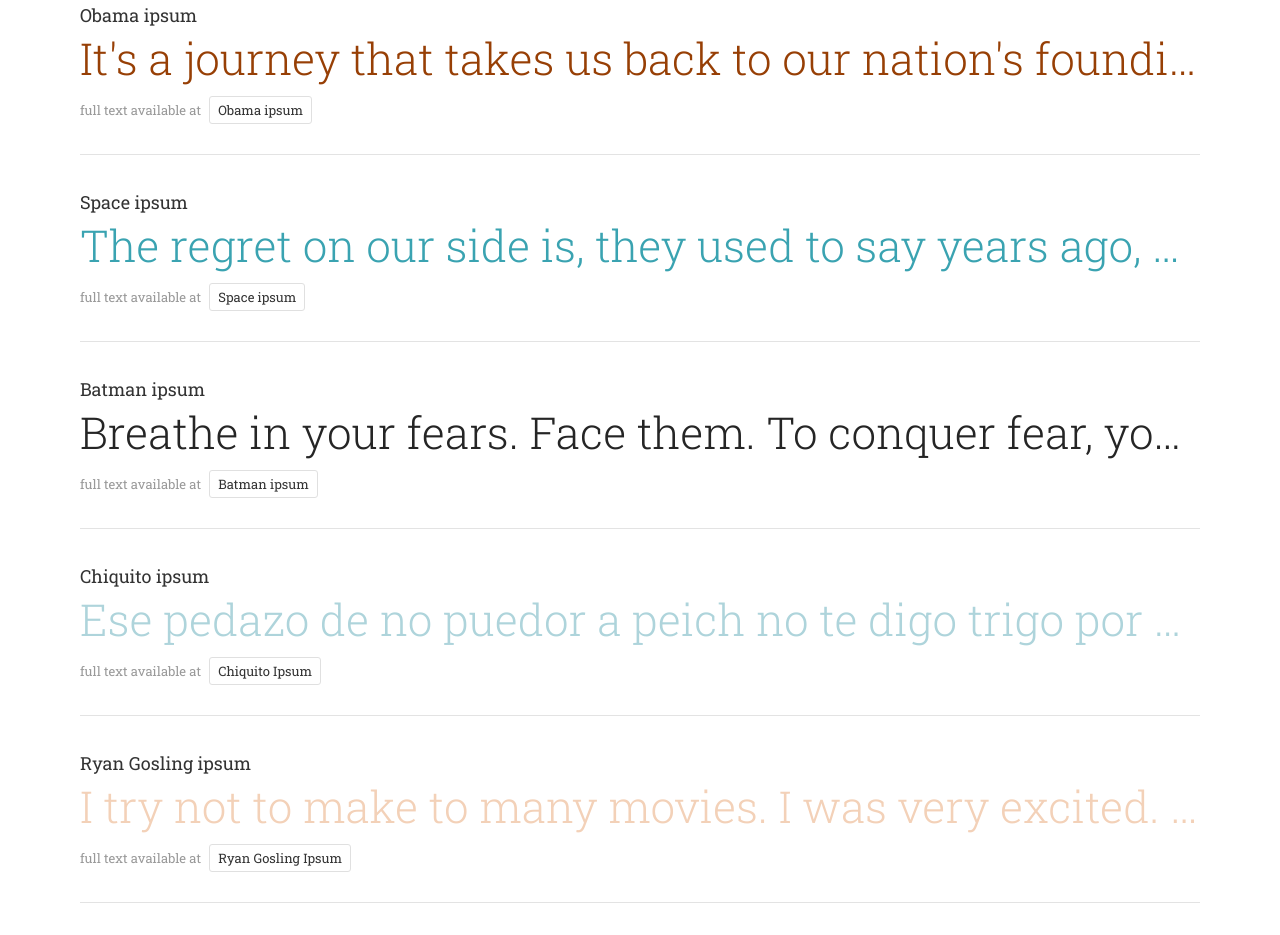
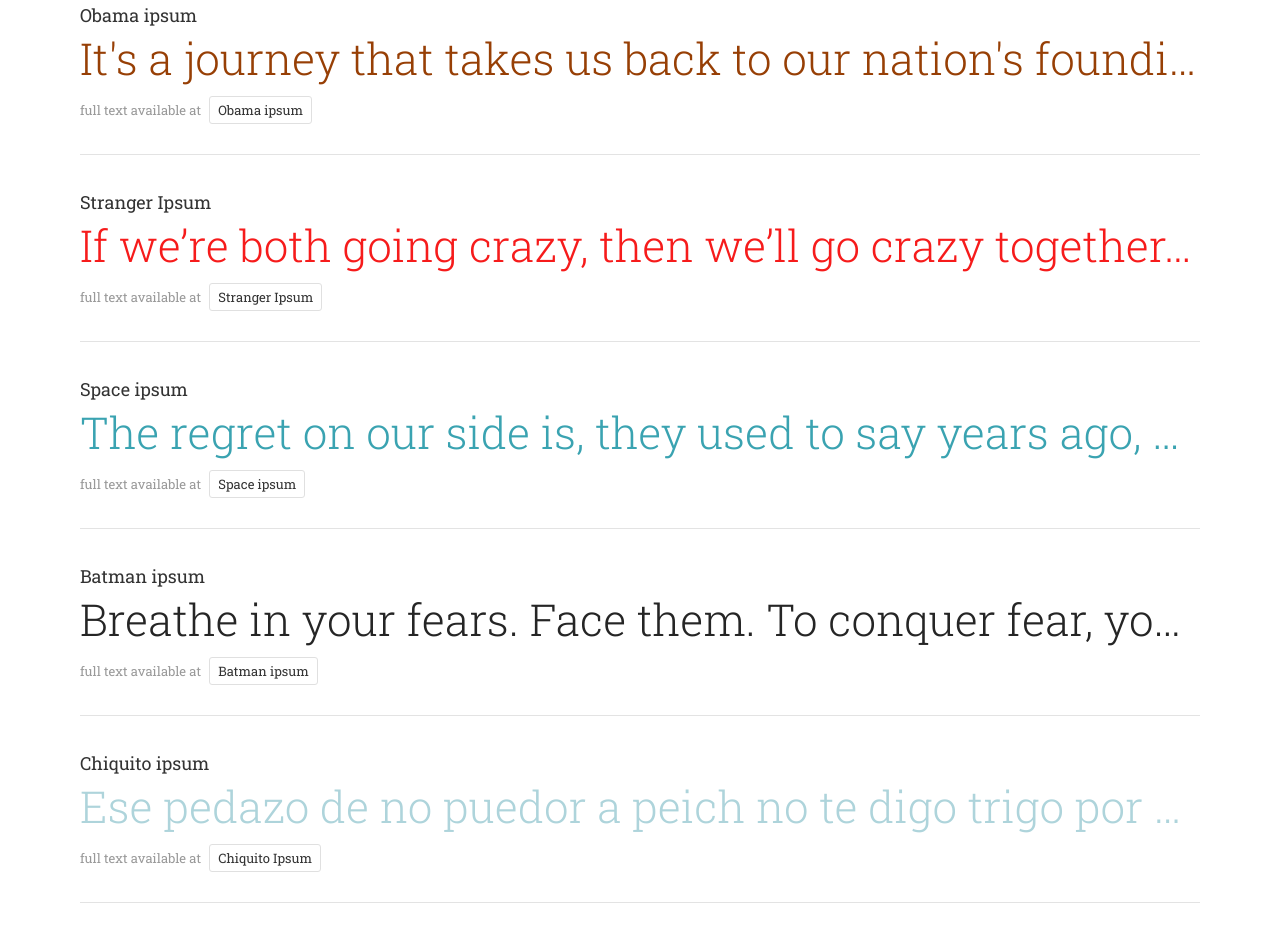
Before and after one commit to tholman/meettheipsums, a plain HTML site: page index.html in a window 1280 px wide. Shown: the part 6599-7534 px from the top of the page. Drawn offline with Linux system fonts and the light colour scheme; a web font is replaced by a local one.

Commit message:
fix merge

```diff
--- a/index.html
+++ b/index.html
@@ -26,8 +26,6 @@
         </div>
 
     	<header>
-
-
             <article class="active" style="background: rgb(114, 194, 238); color: rgb(210, 240, 255);">
                 <div class="feature">
                     Featuring Cat ipsum
@@ -75,7 +73,6 @@
                     <span class="intro">Ipsum available at </span><a href="http://www.cupcakeipsum.com/"> Tina Belcher ipsum </a>
                 </div>
             </article>
-
     	</header>
 
         <section class="links">
@@ -466,6 +463,17 @@
                     </div>
                 </li>
 
+                <li>
+                    <div class="title">Stranger Ipsum</div>
+                    <div class="sample" style="color: #f61b1b;">
+                        If we’re both going crazy, then we’ll go crazy together, right? So, Jonathan, how was the pull-out? Friends don't lie. Mouth-breather.
+                    </div>
+                    <div class="link">
+                        <span>full text available at</span>
+                        <a href="http://stranger-ipsum.robertcooper.me/" target="_blank">Stranger Ipsum</a>
+                    </div>
+                </li>
+
                 <!-- Space -->
                 <li>
                     <div class="title">Space ipsum</div>
```
